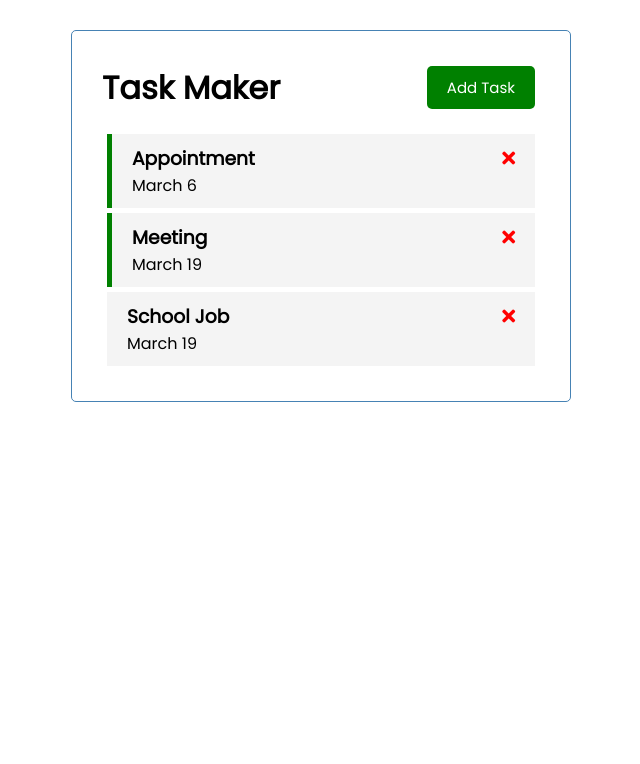
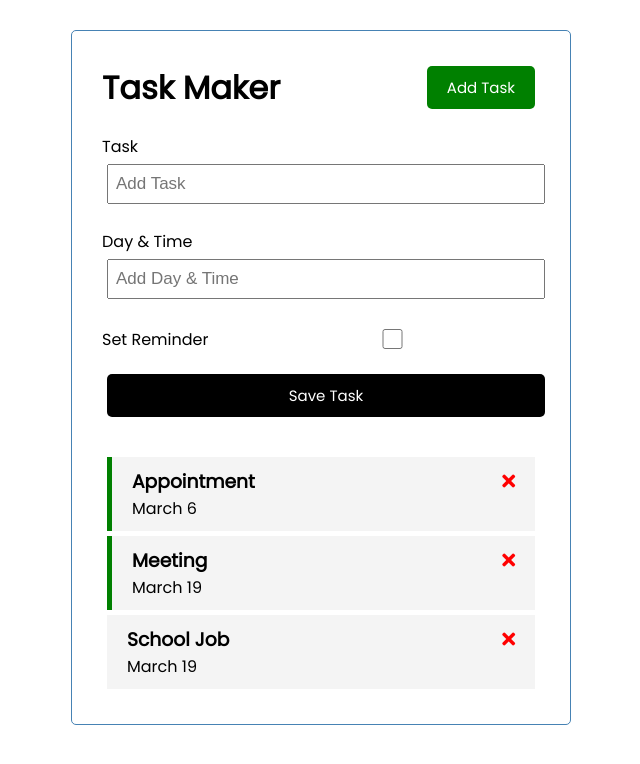
Before and after one commit to maryamShahid/task-tracker, a Vue app: page / in a window 1280 px wide. Shown: the top 764 px of the page, without its empty margins (319-959 px from the left). Built offline with nearby package versions, Linux system fonts and the light colour scheme.

Commit message:
AddTask is functional

```diff
--- a/src/App.vue
+++ b/src/App.vue
@@ -1,6 +1,7 @@
 <template>
   <div class="container">
     <Header title="Task Maker" />
+    <AddTask />
     <Tasks @toggle-reminder="toggleReminder" @delete-task="deleteTask" :tasks="tasks" />
   </div>
 </template>
@@ -8,12 +9,14 @@
 <script>
 import Header from './components/Header'
 import Tasks from "./components/Tasks";
+import AddTask from "./components/AddTask";
 
 export default {
   name: 'App',
   components: {
     Header,
     Tasks,
+    AddTask,
   },
   data() {
     return {
--- a/src/components/AddTask.vue
+++ b/src/components/AddTask.vue
@@ -21,3 +21,47 @@
     <input type="submit" value="Save Task" class="btn btn-block" />
   </form>
 </template>
+
+<script>
+export default {
+  name: 'AddTask',
+  data() {
+    return {
+      text: '',
+      day: '',
+      reminder: false,
+    }
+  }
+}
+</script>
+
+<style scoped>
+.add-form {
+  margin-bottom: 40px;
+}
+.form-control {
+  margin: 20px 0;
+}
+.form-control label {
+  display: block;
+}
+.form-control input {
+  width: 100%;
+  height: 40px;
+  margin: 5px;
+  padding: 3px 7px;
+  font-size: 17px;
+}
+.form-control-check {
+  display: flex;
+  align-items: center;
+  justify-content: space-between;
+}
+.form-control-check label {
+  flex: 1;
+}
+.form-control-check input {
+  flex: 2;
+  height: 20px;
+}
+</style>
```
